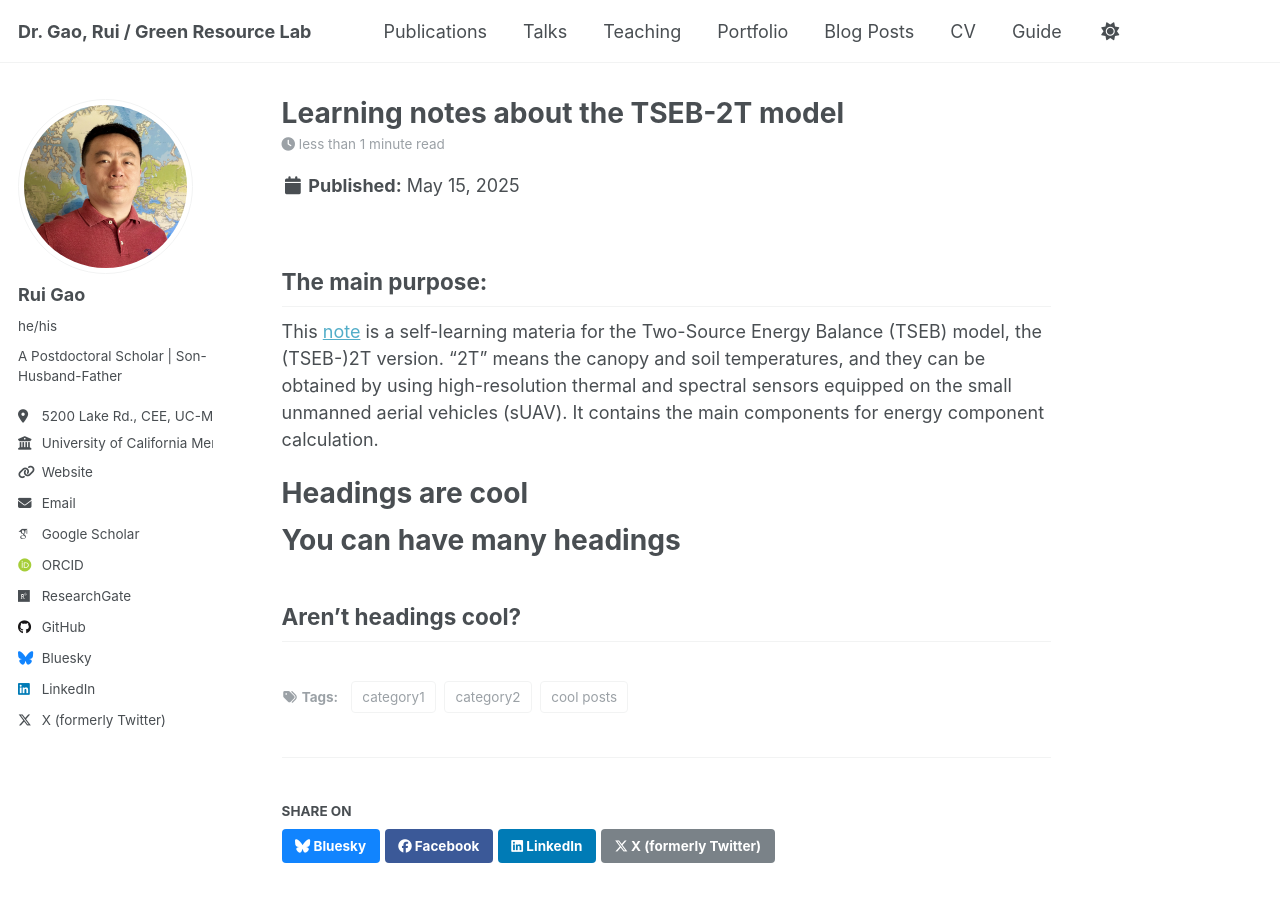
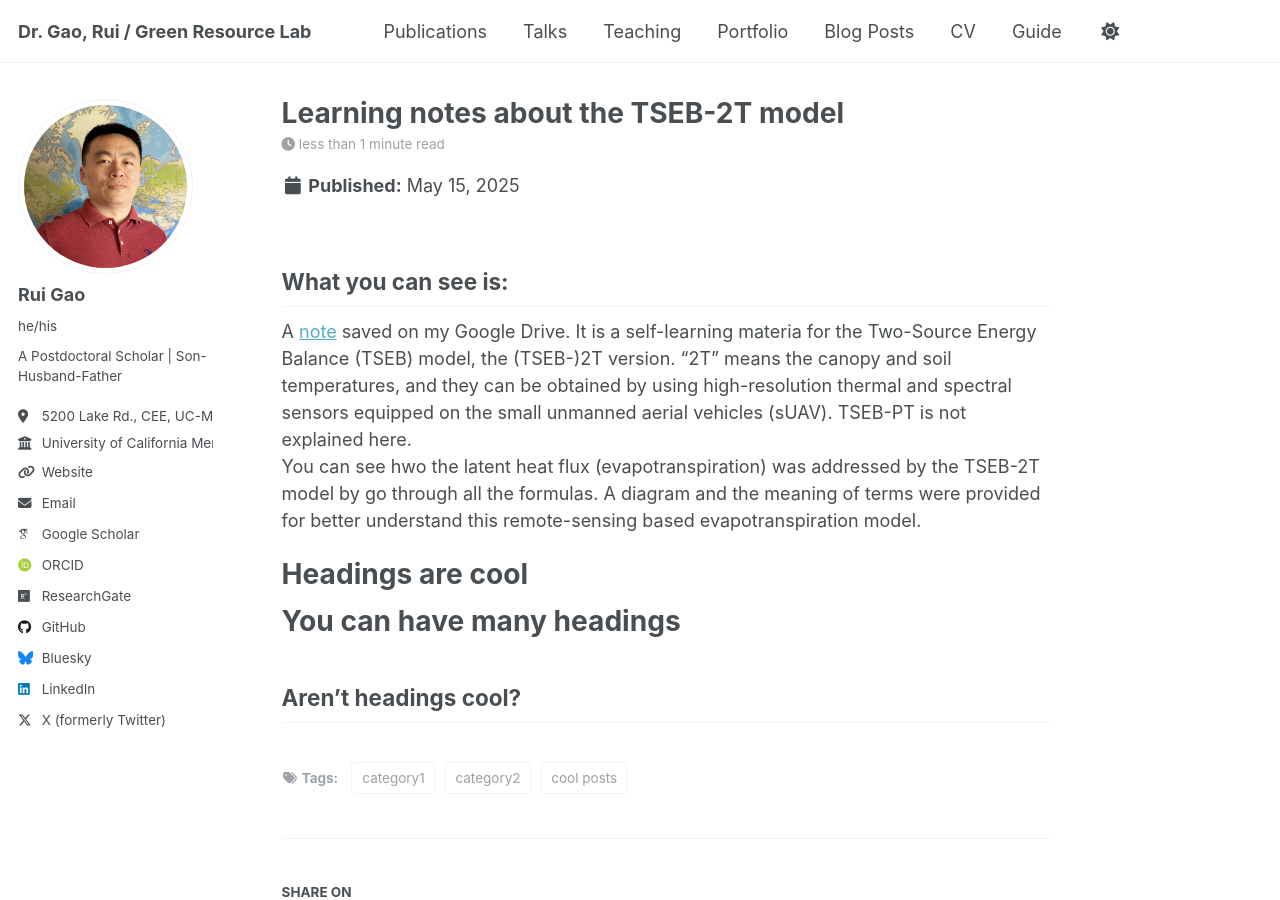
Before and after one commit to RuiGao9/RuiGao9.github.io, a Jekyll site: the page built from _posts/2025-05-15-blog-post-1.md, in a window 1280 px wide and 900 px high. Built offline with Jekyll 4.4.1, drawn with Linux system fonts in a browser that asks for light colours; some web fonts are replaced.

Commit message:
Update 2025-05-15-blog-post-1.md

```diff
--- a/_posts/2025-05-15-blog-post-1.md
+++ b/_posts/2025-05-15-blog-post-1.md
@@ -8,9 +8,10 @@
   - category2
 ---
 
-The main purpose:
+What you can see is:
 ------
-This [note](https://drive.google.com/file/d/1uOTeTV5BpLtSHfSRAwNmEfvFwldjtQsc/view?usp=drive_link) is a self-learning materia for the Two-Source Energy Balance (TSEB) model, the (TSEB-)2T version. "2T" means the canopy and soil temperatures, and they can be obtained by using high-resolution thermal and spectral sensors equipped on the small unmanned aerial vehicles (sUAV). It contains the main components for energy component calculation.
+A [note](https://drive.google.com/file/d/1uOTeTV5BpLtSHfSRAwNmEfvFwldjtQsc/view?usp=drive_link) saved on my Google Drive. It is a self-learning materia for the Two-Source Energy Balance (TSEB) model, the (TSEB-)2T version. "2T" means the canopy and soil temperatures, and they can be obtained by using high-resolution thermal and spectral sensors equipped on the small unmanned aerial vehicles (sUAV). TSEB-PT is not explained here.<br>
+You can see hwo the latent heat flux (evapotranspiration) was addressed by the TSEB-2T model by go through all the formulas. A diagram and the meaning of terms were provided for better understand this remote-sensing based evapotranspiration model.
 
 
 Headings are cool
```
